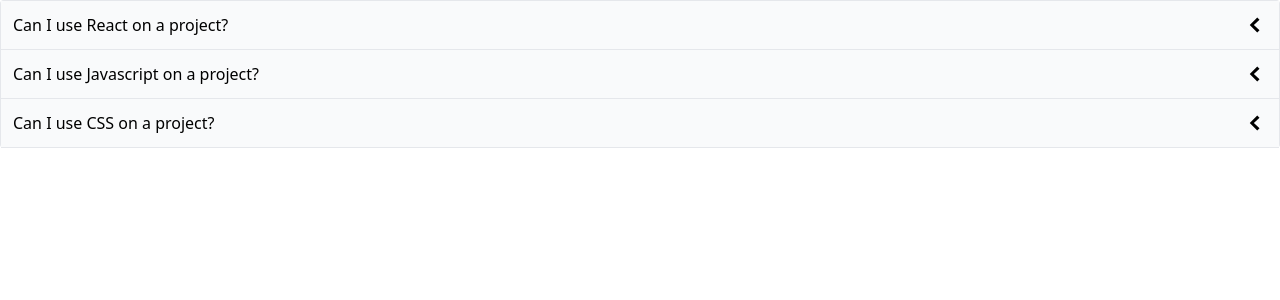
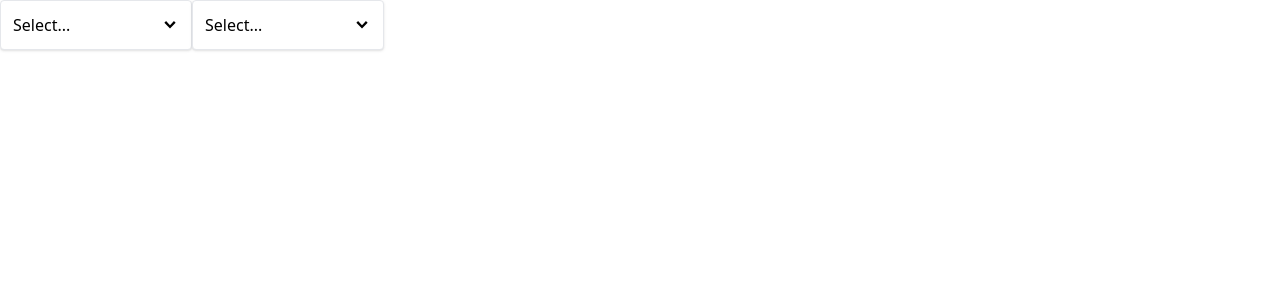
Before and after one commit to JanaMalecka/comps, a React (Create React App) app: page / in a window 1280 px wide. Shown: the top 300 px of the page. Built offline with nearby package versions, Linux system fonts and the light colour scheme.

Commit message:
Dropdown, useRef

```diff
--- a/src/App.js
+++ b/src/App.js
@@ -1,28 +1,24 @@
-import Accordion from './components/Accordion';
+import { useState } from 'react';
+import Dropdown from './components/Dropdown';
 
 function App() {
-  const items = [
-    {
-      id: 'bdkjbfjk',
-      label: 'Can I use React on a project?',
-      content:
-        'You can use React on any project you want.You can use React on any project you want.You can use React on any project you want.',
-    },
-    {
-      id: 'kjbvflda',
-      label: 'Can I use Javascript on a project?',
-      content:
-        'You can use React on any project you want.You can use React on any project you want.',
-    },
-    {
-      id: 'jbjkasbkj',
-      label: 'Can I use CSS on a project?',
-      content:
-        'You can use React on any project you want.You can use React on any project you want.You can use React on any project you want.',
-    },
+  const [selection, setSelection] = useState(null);
+
+  const handleSelect = (option) => {
+    setSelection(option);
+  };
+
+  const options = [
+    { label: 'Red', value: 'red' },
+    { label: 'Green', value: 'green' },
+    { label: 'Blue', value: 'blue' },
   ];
-
-  return <Accordion items={items} />;
+  return (
+    <div className="flex ">
+      <Dropdown options={options} value={selection} onChange={handleSelect} />
+      <Dropdown options={options} value={selection} onChange={handleSelect} />
+    </div>
+  );
 }
 
 export default App;
--- /dev/null
+++ b/src/components/Dropdown.js
@@ -0,0 +1,64 @@
+import { useState, useEffect, useRef } from 'react';
+import { GoChevronDown } from 'react-icons/go';
+import Panel from './Panel';
+
+function Dropdown({ options, value, onChange }) {
+  const [isOpen, setIsOpen] = useState(false);
+  const divEl = useRef();
+
+  useEffect(() => {
+    const handler = (event) => {
+      if (!divEl.current) {
+        //check if we didn't assign ref to an element than just return from handler
+        return;
+      }
+      // console.log(divEl.current);
+      if (!divEl.current.contains(event.target)) {
+        //if user didn't click in our dropdown
+        setIsOpen(false);
+      }
+    };
+    document.addEventListener('click', handler, true);
+
+    return () => {
+      //called authomaticaly whenever our dropdown comp is about to be removed from the screen
+      document.removeEventListener('click', handler);
+    };
+  }, []);
+
+  const handleClick = () => {
+    setIsOpen(!isOpen);
+  };
+
+  const handleOptionClick = (option) => {
+    setIsOpen(false); //close dropdown
+    onChange(option); // what option did we click on
+  };
+
+  const renderedOptions = options.map((option) => {
+    return (
+      <div
+        className="hover:bg-sky-100 rounded cursor-pointer p-1"
+        onClick={() => handleOptionClick(option)}
+        key={option.value}
+      >
+        {option.label}
+      </div>
+    );
+  });
+
+  return (
+    <div ref={divEl} className="w-48 relative">
+      <Panel
+        className="flex justify-between items-center cursor-pointer"
+        onClick={handleClick}
+      >
+        {value?.label || 'Select...'}
+        <GoChevronDown className="text-lg" />
+      </Panel>
+      {isOpen && <Panel className="absolute top-full">{renderedOptions}</Panel>}
+    </div>
+  );
+}
+
+export default Dropdown;
--- /dev/null
+++ b/src/components/Panel.js
@@ -0,0 +1,16 @@
+import classNames from 'classnames';
+
+function Panel({ children, className, ...rest }) {
+  const finalClassNames = classNames(
+    'border rounded p-3 shadow bg-white w-full',
+    className,
+  ); //className: we can add additional classNames
+
+  return (
+    <div {...rest} className={finalClassNames}>
+      {children}
+    </div>
+  );
+}
+
+export default Panel; // only shows classNames - avoid duplications in code
--- /dev/null
+++ b/src/pages/AccordionPage.js
@@ -0,0 +1,28 @@
+import Accordion from '../components/Accordion';
+
+function AccordionPage() {
+  const items = [
+    {
+      id: 'bdkjbfjk',
+      label: 'Can I use React on a project?',
+      content:
+        'You can use React on any project you want.You can use React on any project you want.You can use React on any project you want.',
+    },
+    {
+      id: 'kjbvflda',
+      label: 'Can I use Javascript on a project?',
+      content:
+        'You can use React on any project you want.You can use React on any project you want.',
+    },
+    {
+      id: 'jbjkasbkj',
+      label: 'Can I use CSS on a project?',
+      content:
+        'You can use React on any project you want.You can use React on any project you want.You can use React on any project you want.',
+    },
+  ];
+
+  return <Accordion items={items} />;
+}
+
+export default AccordionPage;
```
